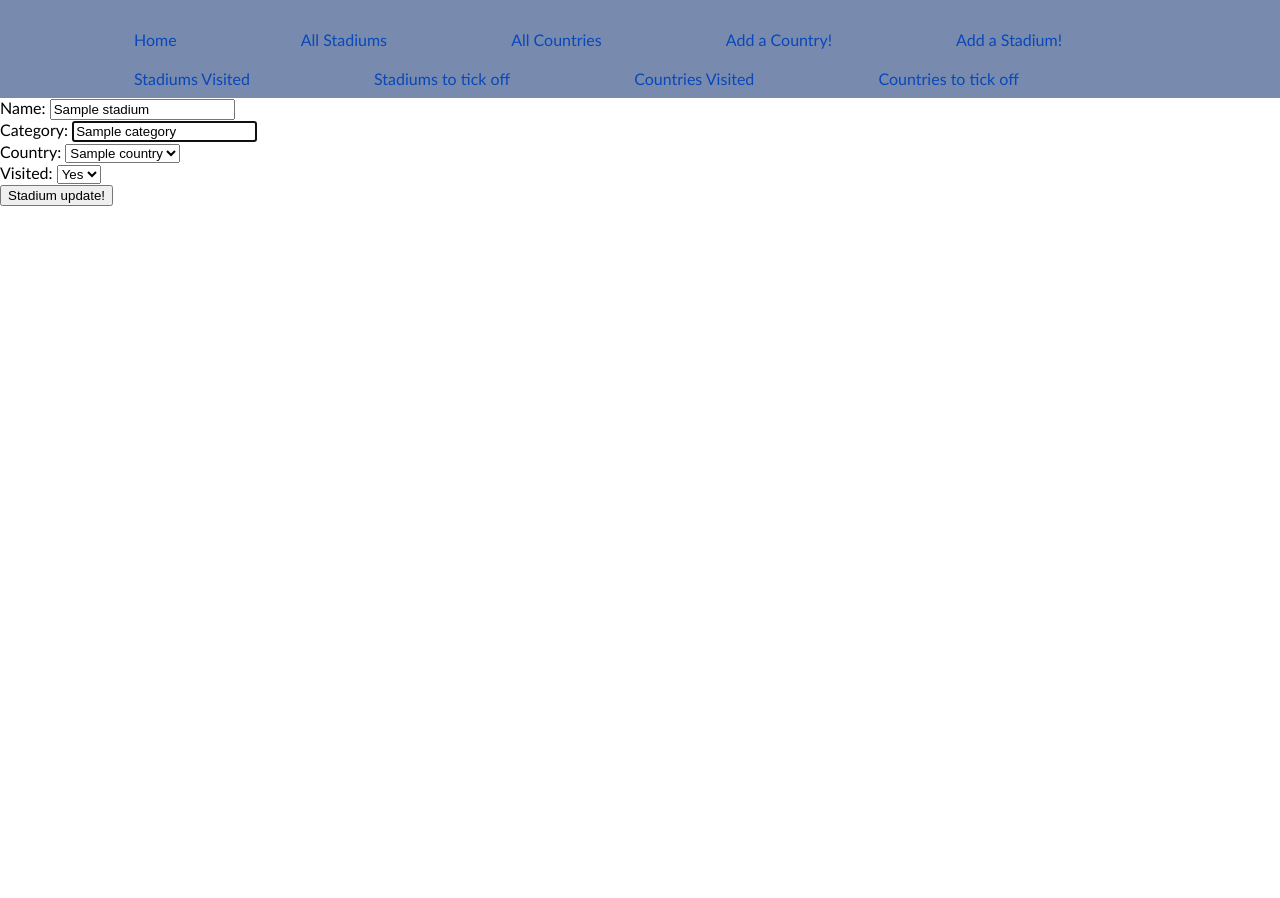
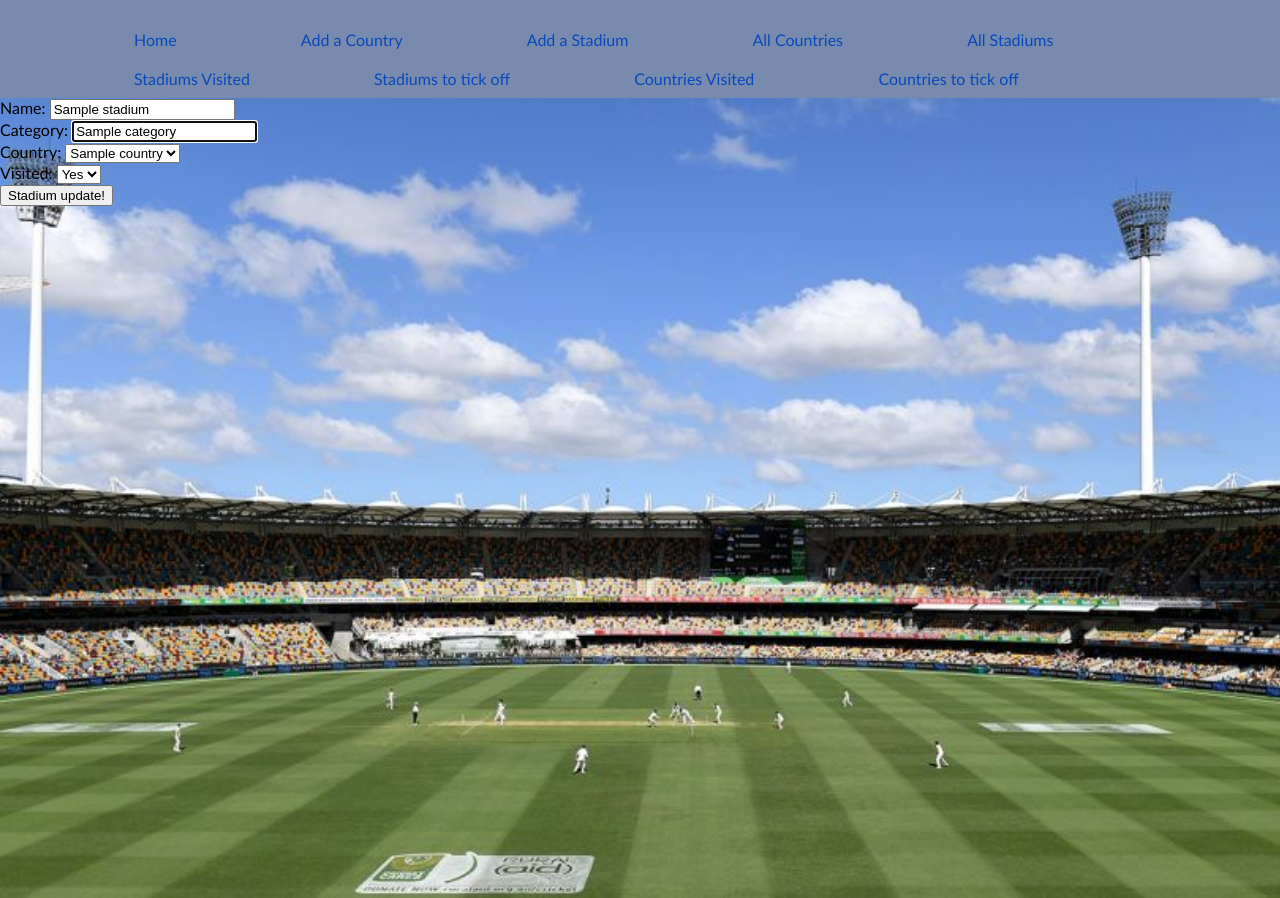
Before and after one commit to garyb6/Project1, a Flask app: page /stadiums/1/edit in a window 1280 px wide. Before the commit the page ends 206 px from the top, so only its background shows below. Run offline with Flask 2, Linux system fonts and the light colour scheme; a database or web service that is not in the repository returns one stand-in record (values such as "Sample title"); some libraries are stand-ins or nearby versions.

Commit message:
gabba added to update stadium page

```diff
--- /dev/null
+++ b/static/css/images.css
@@ -0,0 +1,17 @@
+#image {
+    width:100vw;
+    height:100vh;
+    background-image: url(/static/images/SJP.jpg);
+    background-repeat: no-repeat;
+    background-size: cover;
+    background-attachment:local
+}
+
+#formimage {
+    width:100vw;
+    height:100vh;
+    background-image: url(/static/images/gabba.jpg);
+    background-repeat: no-repeat;
+    background-size: cover;
+    background-attachment:local
+}
--- a/static/css/style.css
+++ b/static/css/style.css
@@ -4,15 +4,6 @@ body{
     font-weight:500;
 }
 .header{background-color: rgb(120, 139, 174);}
-
-#image {
-    width:100vw;
-    height:100vh;
-    background-image: url(/static/images/SJP.jpg);
-    background-repeat: no-repeat;
-    background-size: cover;
-    background-attachment:local
-}
 
 nav{
     float: center;
--- a/templates/base.html
+++ b/templates/base.html
@@ -10,6 +10,7 @@
     <link rel="stylesheet" href="{{ url_for('static', filename='css/forms.css') }}">
     <link rel="stylesheet" href="{{ url_for('static', filename='css/style.css') }}">
     <link rel="stylesheet" href="{{ url_for('static', filename='css/tables.css') }}">
+    <link rel="stylesheet" href="{{ url_for('static', filename='css/images.css') }}">
     <title>Stadium Bucket List</title>
     <link rel="shortcut icon" type="image/png" href="/static/images/favicon.png"/>
 </head>
@@ -19,10 +20,10 @@
             <nav>
             <ul>
                 <li><a href="{{url_for('home') }}">Home</a></li>
+                <li><a href="{{url_for('countries.new_country') }}">Add a Country</a></li>
+                <li><a href="{{url_for('stadiums.new_stadium') }}">Add a Stadium</a></li>
+                <li><a href="{{url_for('countries.countries') }}">All Countries</a></li>
                 <li><a href="{{url_for('stadiums.stadiums') }}">All Stadiums</a></li>
-                <li><a href="{{url_for('countries.countries') }}">All Countries</a></li>
-                <li><a href="{{url_for('countries.new_country') }}">Add a Country!</a></li>
-                <li><a href="{{url_for('stadiums.new_stadium') }}">Add a Stadium!</a></li>
                 <li><a href="{{url_for('stadiums.stadiums_visited') }}">Stadiums Visited</a></li>
                 <li><a href="{{url_for('stadiums.stadiums_to_visit') }}">Stadiums to tick off</a></li>
                 <li><a href="{{url_for('countries.countries_visited') }}">Countries Visited</a></li>
--- a/templates/stadiums/edit.html
+++ b/templates/stadiums/edit.html
@@ -1,7 +1,8 @@
+
 {% extends "base.html" %}
-<hr>
+
 {% block content %}
-
+<section id = "formimage">
 <form action="/stadiums/{{stadium.id}}" method="post">
     <div>
         <label for="name">Name:</label>
@@ -36,5 +37,5 @@
     <button type="submit">Stadium update!</button>
 
 </form>
-
+</section>
 {% endblock %}
```
